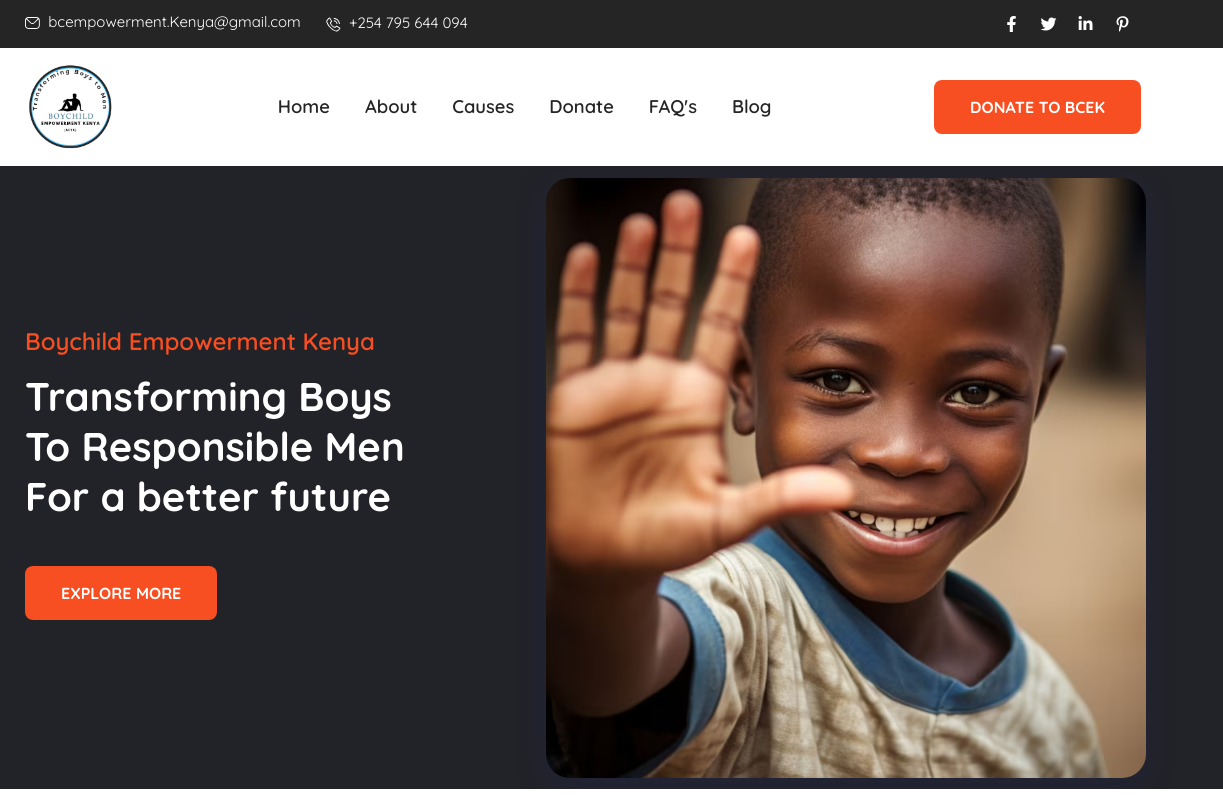
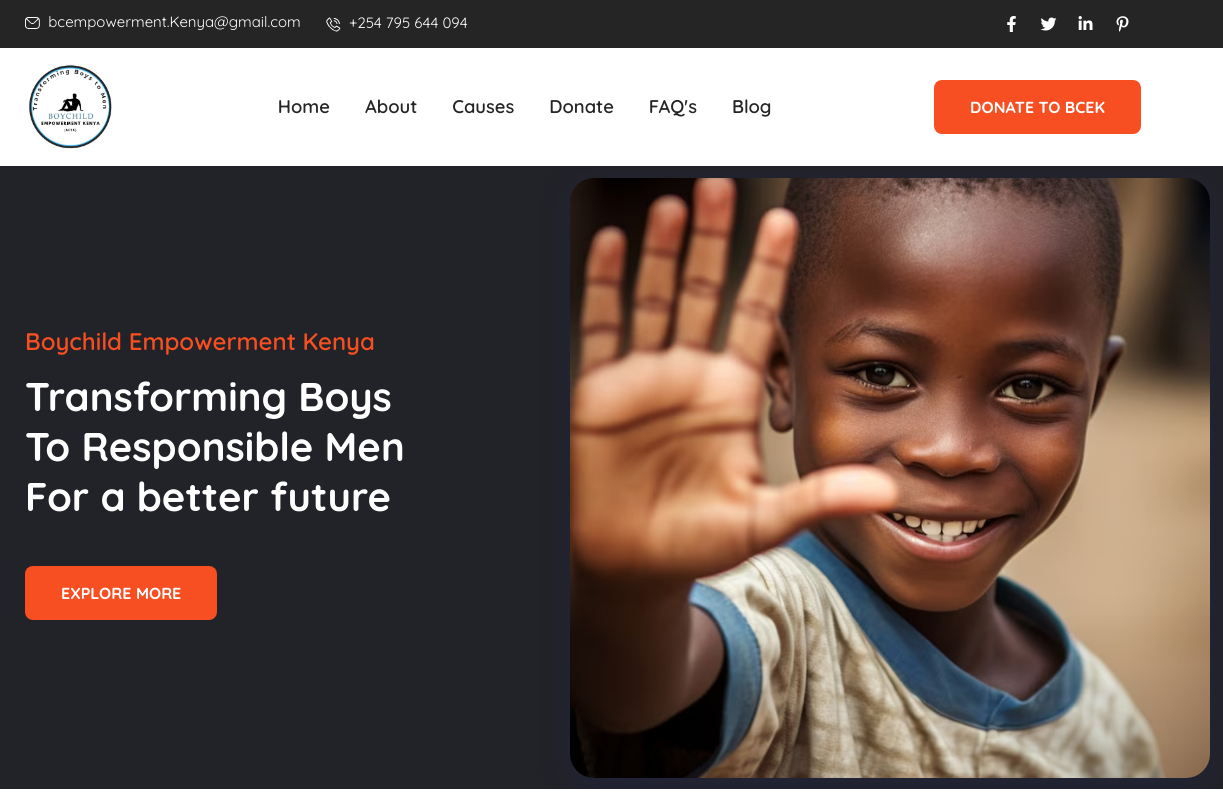
Before and after one commit to Brian454-nexus/boychild-empowerment-org, a plain HTML site: page index.html in a window 1280 px wide. Shown: the top 800 px of the page, 57-1280 px from the left. Drawn offline with Linux system fonts and the light colour scheme.

Commit message:
Adjusted hero section

```diff
--- a/index.html
+++ b/index.html
@@ -234,9 +234,9 @@
           />
         </div>
 
-        <div class="banner__hero" style="position: absolute; right: 6vw; top: 50%; transform: translateY(-50%); width: 48vw; max-width: 600px; min-width: 320px; height: 48vw; max-height: 600px; min-height: 320px; display: flex; align-items: center; justify-content: flex-end; z-index: 1;">
-          <img src="assets/images/banner/hero1.png" alt="image" style="width: 100%; height: 100%; object-fit: cover; border-radius: 24px; box-shadow: 0 8px 32px 0 rgba(31,38,135,0.18); background: #fff;" />
-        </div>
+         <div class="banner__hero" style="position: absolute; right: 1vw; top: 50%; transform: translateY(-50%); width: 50vw; max-width: 750px; min-width: 400px; height: 48vw; max-height: 600px; min-height: 320px; display: flex; align-items: center; justify-content: flex-end; z-index: 1;">
+  <img src="assets/images/banner/hero1.png" alt="image" style="width: 100%; height: 100%; object-fit: cover; border-radius: 24px; box-shadow: 0 8px 32px 0 rgba(31,38,135,0.18); background: #fff;" />
+</div>
         <div class="container">
           <div class="banner__content">
             <h3
```
